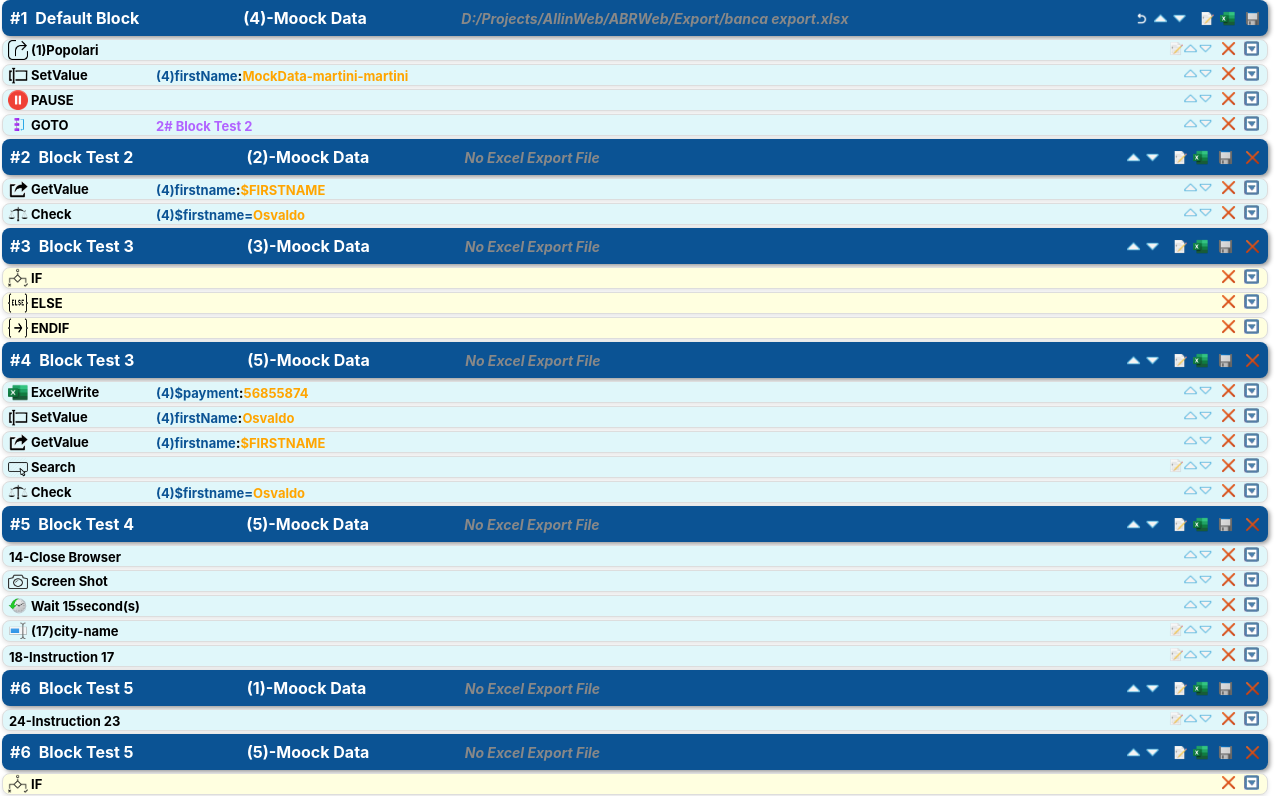
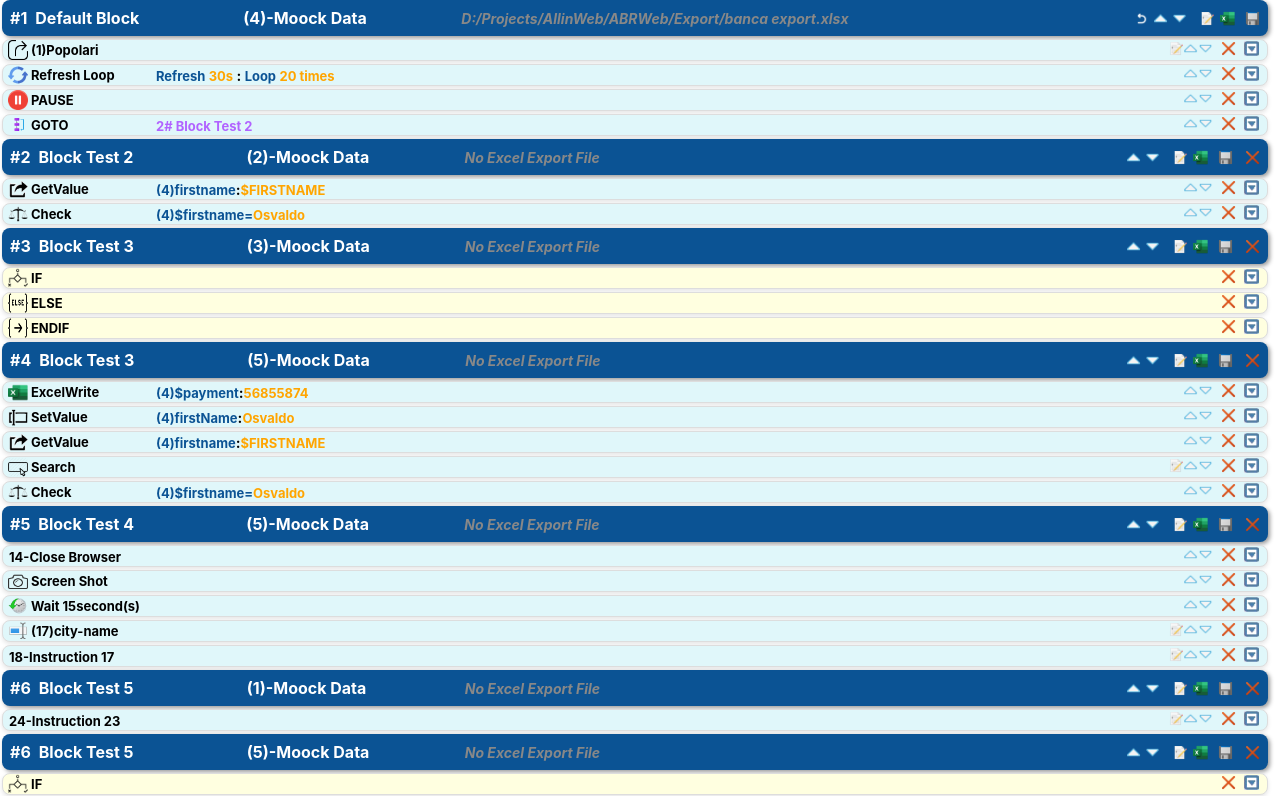
Before and after one commit to OsvaldoMartini/ar-react-ts-grid, a React (Create React App) app: page / in a window 1280 px wide. Shown: the top 796 px of the page. Built offline with nearby package versions, Linux system fonts and the light colour scheme; no server answers.

Commit message:
Refreeeeesh Loop

```diff
--- a/src/components/GridItem.tsx
+++ b/src/components/GridItem.tsx
@@ -24,6 +24,8 @@ import ifElseImage from "../assets/ifElse.png";
 import elseImage from "../assets/else6.png";
 import endIfImage from "../assets/endIf4.png";
 import pauseImage from "../assets/pause4.png";
+import refreshOnlyImage from "../assets/refresh-only.png";
+import refreshLoopImage from "../assets/refresh-loop.png";
 import clickImage from "../assets/click.png";
 import inputImage from "../assets/input_field.png";
 import outPutImage from "../assets/output1.png";
@@ -1462,6 +1464,16 @@ const GridItem: React.FC<GridItemProps> = ({ data }) => {
           text = instruction.name;
           imageClass = "ifelse-image"; // Use the new class for waitImage
           break;
+        case "REFRESH":
+          imageSrc = refreshOnlyImage;
+          text = instruction.name;
+          imageClass = "ifelse-image"; // Use the new class for waitImage
+          break;
+        case "REFRESH_LOOP":
+          imageSrc = refreshLoopImage;
+          text = instruction.name;
+          imageClass = "ifelse-image"; // Use the new class for waitImage
+          break;
         case "GOTO":
           imageSrc = gotoImage;
           text = instruction.name;
@@ -1504,7 +1516,7 @@ const GridItem: React.FC<GridItemProps> = ({ data }) => {
 
 
   const renderEditButton = (actionType: string, editImage: string, instruction: BlockLoopInstructionLoadDTO) => {
-    if (["SET", "GET", "CK", "Q", "E", "P", "H", "GOTO", "IF", "ELSE", "ENDIF", "PAUSE"].includes(actionType)) {
+    if (["SET", "GET", "CK", "Q", "E", "P", "H", "GOTO", "IF", "ELSE", "ENDIF", "PAUSE", "REFRESH", "REFRESH_LOOP"].includes(actionType)) {
       return <span className="edit-button-space">&nbsp;</span>; // Render a space or an empty element
     }
 
@@ -1616,19 +1628,19 @@ const GridItem: React.FC<GridItemProps> = ({ data }) => {
     instruction: BlockLoopInstructionLoadDTO,
     allInstructions: BlockLoopInstructionLoadDTO[]
   ) => {
-    const validActions = ["SET", "GET", "CK", "E", "GOTO"];
+    const validActions = ["SET", "GET", "CK", "E", "GOTO", "REFRESH_LOOP"];
 
     // Handle the "CK" action with special formatting for operation
     if (instruction.actions === "CK" && instruction.operation) {
-      const [left, middle, right] = instruction.operation.split(":").map(part => part.trim());
+      const [left, middle, right] = instruction.operation.split(":").map((part) => part.trim());
 
       if (middle === "=") {
         // Render the left and right parts with "=" in between, using specific colors
         return (
           <span className="instruction-details">
-            <span style={{ color: '#0b5394' }}>({instruction.parentId}){left}</span>
-            <span style={{ color: '#0b5394' }}>{middle}</span>
-            <span style={{ color: '#FFA500' }}>{right}</span>
+            <span style={{ color: "#0b5394" }}>({instruction.parentId}){left}</span>
+            <span style={{ color: "#0b5394" }}>{middle}</span>
+            <span style={{ color: "#FFA500" }}>{right}</span>
           </span>
         );
       }
@@ -1638,7 +1650,22 @@ const GridItem: React.FC<GridItemProps> = ({ data }) => {
     if (instruction.actions === "GOTO" && instruction.operation) {
       return (
         <span className="instruction-details">
-          <span style={{ color: '#b163ff' }}>{instruction.operation}</span>
+          <span style={{ color: "#b163ff" }}>{instruction.operation}</span>
+        </span>
+      );
+    }
+
+    // Handle "REFRESH_LOOP" operation
+    if (instruction.actions === "REFRESH_LOOP" && instruction.operation) {
+      const [refreshLabel, refreshValue, loopLabel, loopValue] =
+        instruction.operation.split(":").map((part) => part.trim());
+
+      return (
+        <span className="instruction-details">
+          <span style={{ color: "#0b5394" }}>{refreshLabel}</span>{" "}
+          <span style={{ color: "#FFA500" }}>{refreshValue}s</span> :{" "}
+          <span style={{ color: "#0b5394" }}>{loopLabel}</span>{" "}
+          <span style={{ color: "#FFA500" }}>{loopValue} times</span>
         </span>
       );
     }
@@ -1649,8 +1676,8 @@ const GridItem: React.FC<GridItemProps> = ({ data }) => {
 
       return (
         <span className="instruction-details">
-          <span style={{ color: '#0b5394' }}>({instruction.parentId}){left}</span>:
-          <span style={{ color: '#FFA500' }}>{right}</span>
+          <span style={{ color: "#0b5394" }}>({instruction.parentId}){left}</span>:
+          <span style={{ color: "#FFA500" }}>{right}</span>
         </span>
       );
     }
@@ -1663,6 +1690,7 @@ const GridItem: React.FC<GridItemProps> = ({ data }) => {
     // Return a blank span with a non-breaking space to maintain alignment
     return <span className="instruction-details">&nbsp;</span>;
   };
+
 
 
 
--- a/src/components/instructionsMockData.tsx
+++ b/src/components/instructionsMockData.tsx
@@ -38,7 +38,7 @@ export interface Block {
 
 const instructionsMockData: BlockLoopInstructionLoadDTO[] = [
   { botJobId: 1, id: 1, instructionOrderNumber: 1, name: "Popolari", description: "Label Popolari", blockId: 1, blockOrderNumber: 1, blockName: "Default Block", actions: "O:popolari", exportFile: "D:/Projects/AllinWeb/ABRWeb/Export/banca export.xlsx" },
-  { botJobId: 1, id: 2, instructionOrderNumber: 2, name: "SetValue", description: "SetValue", blockId: 1, blockOrderNumber: 1, blockName: "Default Block", actions: "SET", parentId: 4, operation: "firstName:MockData-martini-martini" },
+  { botJobId: 1, id: 2, instructionOrderNumber: 2, name: "Refresh Loop", description: "Refresh Loop", blockId: 1, blockOrderNumber: 1, blockName: "Default Block", actions: "REFRESH_LOOP", parentId: 1, operation: "Refresh:30:Loop:20:Parent:popolari" },
   { botJobId: 1, id: 34, instructionOrderNumber: 3, name: "PAUSE", description: "PAUSE", blockId: 1, blockOrderNumber: 1, blockName: "Default Block", actions: "PAUSE" },
 
   { botJobId: 1, id: 3, instructionOrderNumber: 3, name: "GOTO", description: "GOTO", blockId: 1, blockOrderNumber: 1, blockName: "Default Block", actions: "GOTO", parentId: 2, operation: "2# Block Test 2" },
```
Also changed, not shown: src/assets/refresh-loop.png (added), src/assets/refresh-only.png (added).
